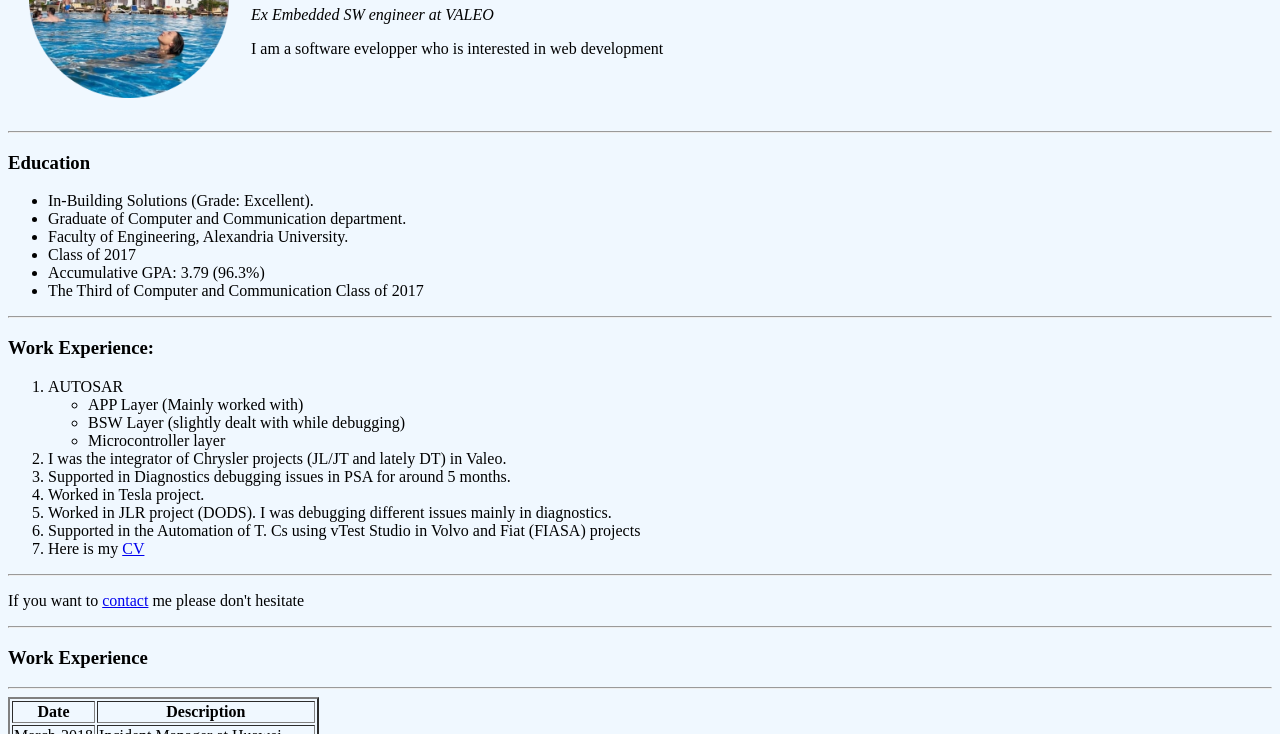
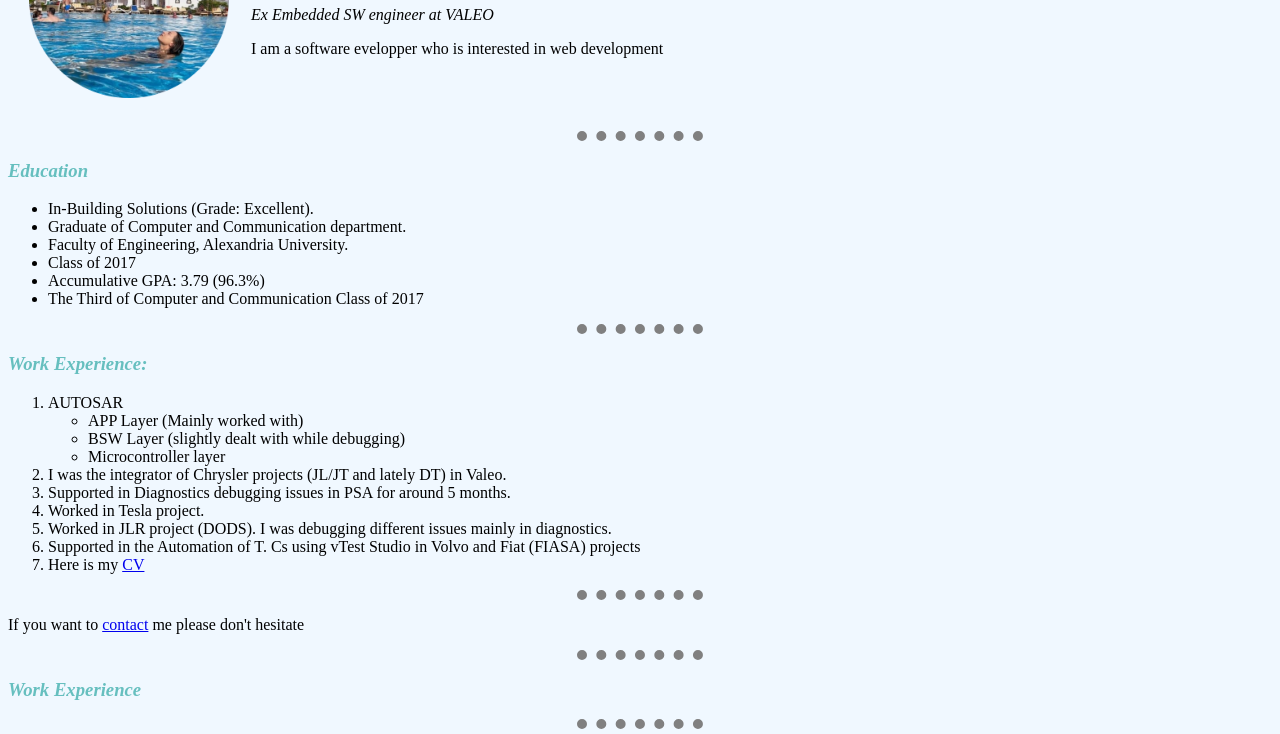
Before and after one commit to Amrmamdouhezz/cv, a plain HTML site: page index.html in a window 1280 px wide. Shown: the part 131-865 px from the top of the page. Drawn offline with Linux system fonts and the light colour scheme.

Commit message:
adding Css folder and applying changes to index.html & Contacts.html

```diff
--- /dev/null
+++ b/css/styles.css
@@ -0,0 +1,20 @@
+body {
+  background-color: aliceblue;
+}
+
+hr {
+  border-style: dotted none none none;
+  width: 10%;
+  border-color: grey;
+  border-width: 10px;
+}
+h1
+{
+  color: #66BFBF;
+  font-style: italic;
+}
+h3
+{
+  color: #66BFBF;
+    font-style: oblique;
+}
--- a/index.html
+++ b/index.html
@@ -4,9 +4,10 @@
 <head>
   <meta charset="utf-8">
   <title>Amr Mamdouh's personal website</title>
+    <link rel="stylesheet" href="css/styles.css">
 </head>
 
-<body style="background-color: aliceblue;">
+<body>
   <table cellspacing="20">
     <tr>
       <td> <img src=".\photo3.png" width="200" height="200" alt="My Profile Picture"></td>
```
Also changed, not shown: Contacts.html (+1 -0 lines).
